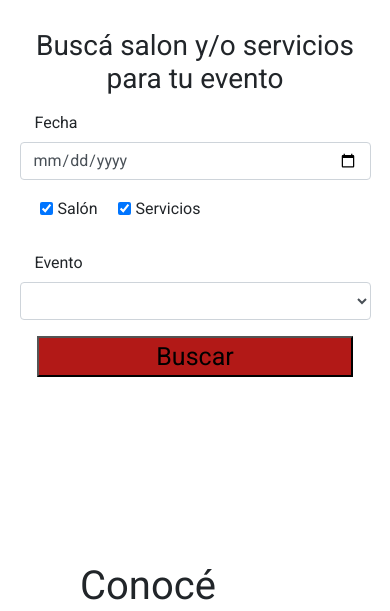
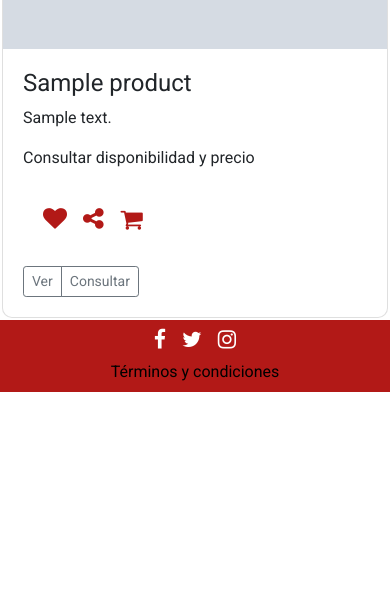
Before and after one commit to alesquerro/armaTuEvento, a Laravel app: page /listado in a window 390 px wide. Shown: the part 430-1041 px from the top of the page. After the commit the page ends 822 px from the top, so only its background shows below. Run offline with Laravel 8, Linux system fonts and the light colour scheme; data comes from the database, SQL or seed files in the repository; tables that the repository leaves empty hold one stand-in row (values such as "Sample post"); grey boxes marked "Sample" are stand-in pictures; some libraries are stand-ins or nearby versions.

Commit message:
listadoProductos (Front)

```diff
--- a/app/Http/Controllers/Front/ProductController.php
+++ b/app/Http/Controllers/Front/ProductController.php
@@ -40,4 +40,27 @@ class ProductController extends Controller
     }
 
 
+
+
+
+
+  /**
+     * Display a listing of the resource.
+     *
+     * @return \Illuminate\Http\Response
+     */
+
+    public function list()
+    {
+        $productos = Product::get();
+
+        // $tipoEventos = EventType::all();
+        // dd($tipoEventos);
+
+        return view('Front.listado', [
+            'productos' => $productos,
+            // 'servicios' => $servicios,
+            // 'tipoEventos' => $tipoEventos,
+        ]);
+    }
 }
--- a/resources/views/Components/header.blade.php
+++ b/resources/views/Components/header.blade.php
@@ -1,7 +1,7 @@
 <?php
 //
-// require_once('funciones/autenticacion.php');
-// require_once('funciones/usuarios.php');
+// require_once('funciones/autenticacion.blade.php');
+// require_once('funciones/usuarios.blade.php');
 
 $usuario = false;
 // if(isset($_SESSION['usuario']) && $_SESSION['usuario']){
@@ -23,12 +23,12 @@ $usuario = false;
 
 <nav class="navigation bg-header">
   <div class="logo">
-    <a class="navbar-brand"  href="index.php">
+    <a class="navbar-brand"  href="index.blade.php">
       <img id="logo" src="imagenes/logo_completo.svg">
     </a>
   </div>
   <div class="ingreso-busquedas">
-    <form action="listado.php" method="get" id="buscar_lg">
+    <form action="listado.blade.php" method="get" id="buscar_lg">
       <div class="input-group buscador">
         <input class="form-control" type="search" placeholder="Buscar" aria-label="Search" name="texto">
         <button class="btn" type="submit" onclick="buscar_lg()">
@@ -58,11 +58,11 @@ $usuario = false;
     <li class="nav-item dropdown">
       <a class="nav-link dropdown-toggle" data-toggle="dropdown" href="#"><?php echo 'Hola ' . $usuario['nombre'] . '!'; ?></a>
       <div class="dropdown-menu">
-        <a class="" href="perfil.php">Mi cuenta</a><br>
+        <a class="" href="perfil.blade.php">Mi cuenta</a><br>
         <?php if (isset($usuario['admin']) && $usuario['admin']) {
-        ?>   <a class="" href="dashboard.php">Administrar</a>
+        ?>   <a class="" href="dashboard.blade.php">Administrar</a>
       <?php  } ?>
-        <a class="" href="logout.php">Cerrar sesión</a>
+        <a class="" href="logout.blade.php">Cerrar sesión</a>
 
       </div>
     </div>
@@ -96,7 +96,7 @@ function mostrar_menu_md(){
 <nav class="navigation-sm bg-header">
   <div class="nav_linea">
     <div class="logo">
-      <a class=""  href="index.php">
+      <a class=""  href="index.blade.php">
         <img id="logo" src="imagenes/logo_completo.svg">
       </a>
     </div>
@@ -108,7 +108,7 @@ function mostrar_menu_md(){
     </div>
   </div>
   <div class="ingreso-busquedas">
-    <form action="listado.php" method="get" id="buscar_sm">
+    <form action="listado.blade.php" method="get" id="buscar_sm">
       <div class="input-group buscador">
         <input class="form-control" type="search" placeholder="Buscar" name="texto">
         <button class="btn" type="submit" onclick="buscar_sm()">
@@ -120,12 +120,12 @@ function mostrar_menu_md(){
   <ul class="menu_lista-sm" id="menu_lista-sm">
 
     <?php if(! $usuario){ ?>
-    <a class="" href="login.php">
+    <a class="" href="login.blade.php">
       <li class="opciones_menu">
       Ingresar
       </li>
     </a>
-    <a class="" href="registro.php">
+    <a class="" href="registro.blade.php">
       <li class="opciones_menu">
       Registrarme
     </li>
@@ -136,7 +136,7 @@ function mostrar_menu_md(){
     <li class="">
       <?php
       if($avatar){ ?>
-        <a class="" href="perfil.php">
+        <a class="" href="perfil.blade.php">
           <?php
           if(! $usuario['avatar']){
             echo 'Hola '.$usuario['nombre'].'!';
@@ -154,15 +154,15 @@ function mostrar_menu_md(){
       ?>
 
     </li>
-    <a class="" href="perfil.php">
+    <a class="" href="perfil.blade.php">
     <li class="opciones_menu">
       Mi cuenta
     </li>
     </a>
     <?php if (isset($usuario['admin']) && $usuario['admin']) {
-    ?>   <a class="" href="dashboard.php">Administrar</a>
+    ?>   <a class="" href="dashboard.blade.php">Administrar</a>
   <?php  } ?>
-    <a class="" href="logout.php">
+    <a class="" href="logout.blade.php">
     <li class="opciones_menu">
       Cerrar sesión
     </li>
@@ -189,12 +189,12 @@ function mostrar_menu_md(){
 <nav class="navigation-md bg-header">
   <div class="nav_linea">
     <div class="logo">
-      <a class=""  href="index.php">
+      <a class=""  href="index.blade.php">
         <img id="logo" src="imagenes/logo_completo.svg">
       </a>
     </div>
     <div class="ingreso-busquedas-md">
-      <form action="listado.php" method="get" id="buscar_md">
+      <form action="listado.blade.php" method="get" id="buscar_md">
         <div class="input-group buscador">
           <input class="form-control" type="search" placeholder="Buscar" aria-label="Search" name="texto">
           <button class="btn" type="submit" onclick="buscar_md()">
@@ -212,12 +212,12 @@ function mostrar_menu_md(){
   </div>
   <ul class="menu_lista-md" id="menu_lista-md">
     <?php if(! $usuario){ ?>
-    <a class="" href="login.php">
+    <a class="" href="login.blade.php">
     <li class="opciones_menu">
       Ingresar
     </li>
     </a>
-    <a class="" href="registro.php">
+    <a class="" href="registro.blade.php">
     <li class="opciones_menu">
       Registrarme
     </li>
@@ -225,7 +225,7 @@ function mostrar_menu_md(){
   <?php }
         else {
             if($avatar){ ?>
-        <a class="" href="perfil.php">
+        <a class="" href="perfil.blade.php">
           <?php
           if(! $usuario['avatar']){
             echo 'Hola '.$usuario['nombre'].'!';
@@ -240,15 +240,15 @@ function mostrar_menu_md(){
           echo 'Hola '.$usuario['nombre'].'!';
         } ?>
     </li>
-    <a class="" href="perfil.php">
+    <a class="" href="perfil.blade.php">
     <li class="opciones_menu">
       Mi cuenta
     </li>
     </a>
     <?php if (isset($usuario['admin']) && $usuario['admin']) {
-    ?>   <a class="" href="dashboard.php">Administrar</a>
+    ?>   <a class="" href="dashboard.blade.php">Administrar</a>
   <?php  } ?>
-    <a class="" href="logout.php">
+    <a class="" href="logout.blade.php">
     <li class="opciones_menu">
       Cerrar sesión
     </li>
--- a/resources/views/Front/index.blade.php
+++ b/resources/views/Front/index.blade.php
@@ -47,7 +47,7 @@
       <!-- BUSCADOR -->
 
       <section class="section-index-buttons">
-        <form method="get" class="contenedor_form" action="listado.php" enctype="multipart/form-data">
+        <form method="get" class="contenedor_form" action="listado.blade.php" enctype="multipart/form-data">
           <p class="h3">Buscá salon y/o servicios para tu evento</p>
           <div class="form-group row">
             <label for="fecha" class="col-form-label col-sm-2 col-md-2 col-lg-2">Fecha</label>
@@ -109,7 +109,7 @@
 
 {{-- FALTA QUE, SI EL USUARIO ESTÁ LOGUEADO, QUE LE MOSTREMOS SUS FAVORITOS Y USEMOS EL CORAZON DE LOS SELECCIONADOS--}}
 
-            <form  action="agregar_producto.php" method="post" id="agregar_carrito_{{ $salon->id }}">
+            <form  action="agregar_producto.blade.php" method="post" id="agregar_carrito_{{ $salon->id }}">
               <input type="hidden" name="id" value="{{ $salon->id }}">
               <input type="hidden" name="producto" value="{{ $salon->name }}">
               <input type="hidden" name="precio" value="{{ $salon->price}}">
@@ -124,8 +124,8 @@
 
             <div class="d-flex justify-content-between align-items-center">
               <div class="btn-group">
-                <a class="btn btn-sm btn-outline-secondary" href="producto.php?id={{ $salon->id }}">Ver</a>
-                <a class="btn btn-sm btn-outline-secondary" href="contacto.php?producto={{ $salon->id }}"  onclick="agregar_carrito({{ $salon->id }})">Consultar</a>
+                <a class="btn btn-sm btn-outline-secondary" href="producto.blade.php?id={{ $salon->id }}">Ver</a>
+                <a class="btn btn-sm btn-outline-secondary" href="contacto.blade.php?producto={{ $salon->id }}"  onclick="agregar_carrito({{ $salon->id }})">Consultar</a>
               </div>
             </div>
 
@@ -164,7 +164,7 @@
             <a href="#" id="likes">
               <i class="fa fa-share-alt  ml-3 mr-3 mb-3" style="font-size:24px;color:#B21917"></i>
             </a>
-            <form  action="agregar_producto.php" method="post" id="agregar_carrito_<?php //traer salon id ?>">
+            <form  action="agregar_producto.blade.php" method="post" id="agregar_carrito_<?php //traer salon id ?>">
               <input type="hidden" name="id" value="{{ $servicio->id }}">
               <input type="hidden" name="producto" value="{{ $servicio->Name }}">
               <input type="hidden" name="precio" value="{{ $servicio->price }}">
@@ -174,8 +174,8 @@
                 input type="submit" name="" value="carrito"-->
                 <div class="d-flex justify-content-between align-items-center">
                   <div class="btn-group">
-                    <a class="btn btn-sm btn-outline-secondary" href="producto.php?id={{ $servicio->id }}">Ver</a>
-                    <a class="btn btn-sm btn-outline-secondary" href="contacto.php?producto={{ $servicio->id }}"  onclick="agregar_carrito(<?php //echo servicio id ?>)">Consultar</a>
+                    <a class="btn btn-sm btn-outline-secondary" href="producto.blade.php?id={{ $servicio->id }}">Ver</a>
+                    <a class="btn btn-sm btn-outline-secondary" href="contacto.blade.php?producto={{ $servicio->id }}"  onclick="agregar_carrito(<?php //echo servicio id ?>)">Consultar</a>
                   </div>
                 </div>
               </form>
--- /dev/null
+++ b/resources/views/Front/listado.blade.php
@@ -0,0 +1,105 @@
+
+<!DOCTYPE html>
+<html lang="en" dir="ltr">
+@include('Components.head')
+<body>
+  <div class="container-fluid contenido">
+    <!-- INICIO NAV -->
+    @include('Components.header')
+    <!-- FIN NAV -->
+
+
+
+    <div class="listado contenido">
+
+
+      <main class="list_prod">
+        <div class="row card_row">
+          @foreach ($productos as $producto)
+            <div class="col-sm-12 col-md-6 col-lg-4 card_margin">
+              <div class="card mb-4 box-shadow">
+                <div class="img_thumb">
+                  <img class="card-img-top" src="subidos/productos/{{ $producto->cover }}" alt="Foto producto">
+                </div>
+                <div class="card-body">
+                  <p class="h4">{{ $producto->name }}</p>
+                  <p class="card-text">{{ $producto->description }}</p>
+                  <p class="card-text">Consultar disponibilidad y precio</p>
+                  <div class="corazon card-body">
+
+                    @if ($producto->id == 1)
+                      <a href="#" id="likes">
+                        <span class="fa fa-heart" style="font-size:24px;color:#B21917"></span>
+                      </a>
+                      @else
+
+                      <a href="#" id="likes">
+                        <span class="fa fa-heart-o" style="font-size:24px;color:#B21917"></span>
+                      </a>
+
+                    @endif
+
+
+                    <a href="#" id="likes">
+                      <span class="fa fa-share-alt  ml-3 mr-3 mb-3" style="font-size:24px;color:#B21917"></span>
+                    </a>
+                    <form  action="agregar_producto.php" method="post" id="agregar_carrito_{{ $producto->id }}">
+                      <input type="hidden" name="id" value="{{ $producto->id }}">
+                      <input type="hidden" name="producto" value="{{ $producto->name }}">
+                      <input type="hidden" name="precio" value="{{ $producto->price }}">
+                      <button onclick="agregar_carrito({{ $producto->id }})" class="btn btn-link btn-link-custom">
+                        <span class="fa fa-shopping-cart" style="font-size:24px;color:#B21917"></span>
+                      </button>
+                    </form>
+
+                  </div><!-- <div class="d-flex justify-content align-items-left"> -->
+                    <div class="d-flex justify-content-between align-items-center">
+                      <div class="btn-group">
+                        <a class="btn btn-sm btn-outline-secondary" href="producto.php?{{ $producto->id }}">Ver</a>
+                        <a class="btn btn-sm btn-outline-secondary" href="contacto.php?{{ $producto->id }}">Consultar</a>
+                      </div>
+
+                    </div>
+                  </div>
+                </div>
+              </div>
+          @endforeach
+
+
+          </div>
+
+
+        </div>
+      </main>
+
+    </div>
+
+    <!-- FIN CONTENIDO GENERICO -->
+
+
+
+
+
+    <!--Footer-->
+
+    @include('Components.footer')
+
+    <!--/Footer-->
+
+    <script>
+
+      function mostrar_filtros(){
+        $("#lista_filtro").toggle(1000);
+      }
+      function mostrar_orden(){
+        $("#orden_filtro").toggle(1000);
+      }
+
+
+</script>
+<script src="https://ajax.googleapis.com/ajax/libs/jquery/3.3.1/jquery.min.js"></script>
+<script src="https://cdnjs.cloudflare.com/ajax/libs/popper.js/1.14.0/umd/popper.min.js"></script>
+<script src="https://maxcdn.bootstrapcdn.com/bootstrap/4.1.0/js/bootstrap.min.js"></script>
+</div>
+</body>
+</html>
--- a/routes/web.php
+++ b/routes/web.php
@@ -17,10 +17,11 @@
 
 Auth::routes();
 
-Route::get('/','Front\ProductController@Index');
+Route::get('/','Front\ProductController@index');
 // Route::get('/','Front\StaticController@showIndex');
 Route::get('FAQs','Front\StaticController@showFAQs');
 Route::get('contacto','Front\StaticController@showContacto');
 Route::get('carrito','Front\CartController@show');
 Route::get('carrito/{id}','Front\CartController@add');
-Route::get('listado','Front\ProductController@Index');
+Route::get('listado','Front\ProductController@list');
+Route::get('Admin/','Admin\ProductController@index');
```
Also changed, not shown: app/Http/Controllers/Admin/ProductController.php (renamed from app/Http/Controllers/ProductController.php, +27 -11 lines), resources/views/Admin/index.blade.php (added, +25 -0 lines).
